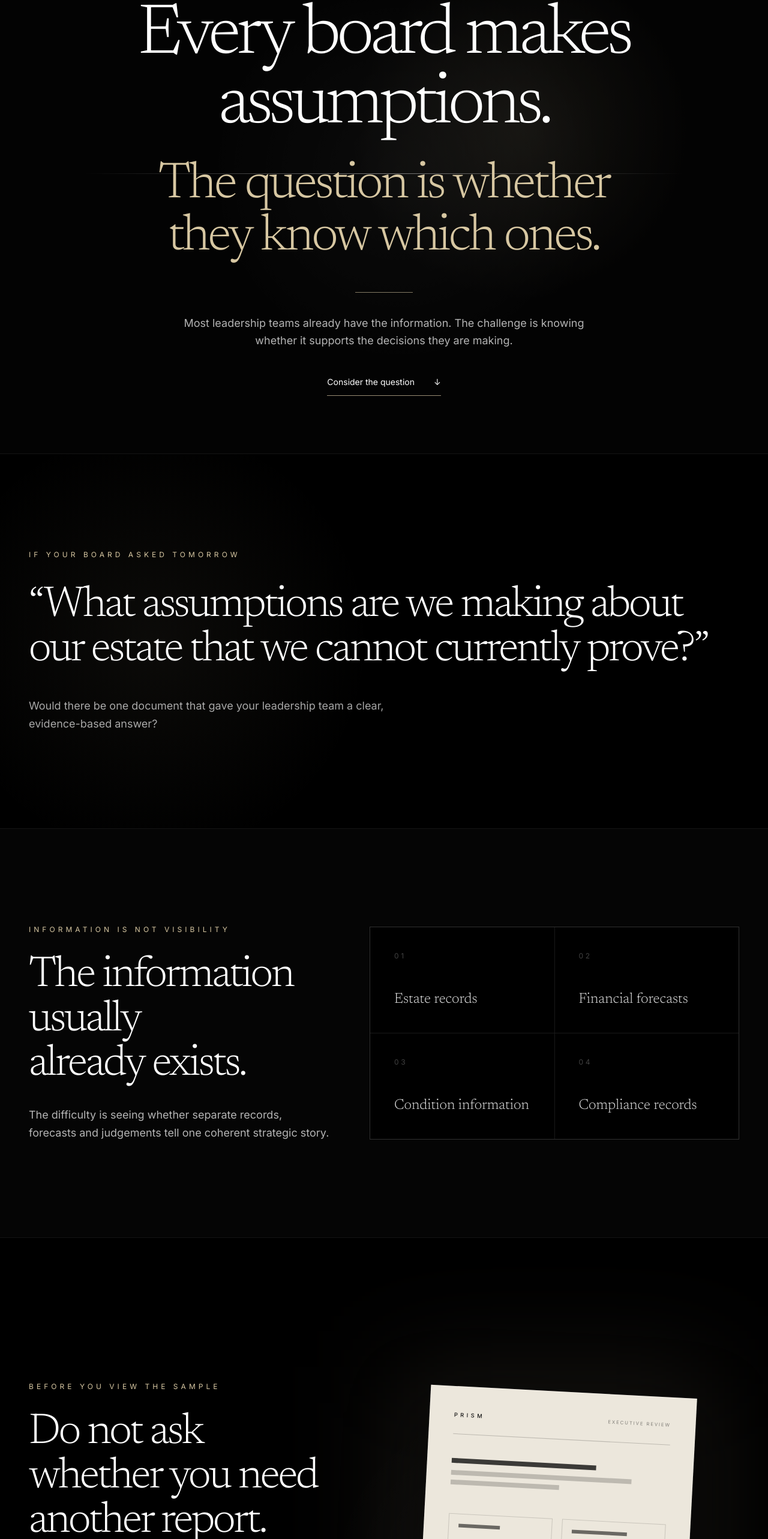
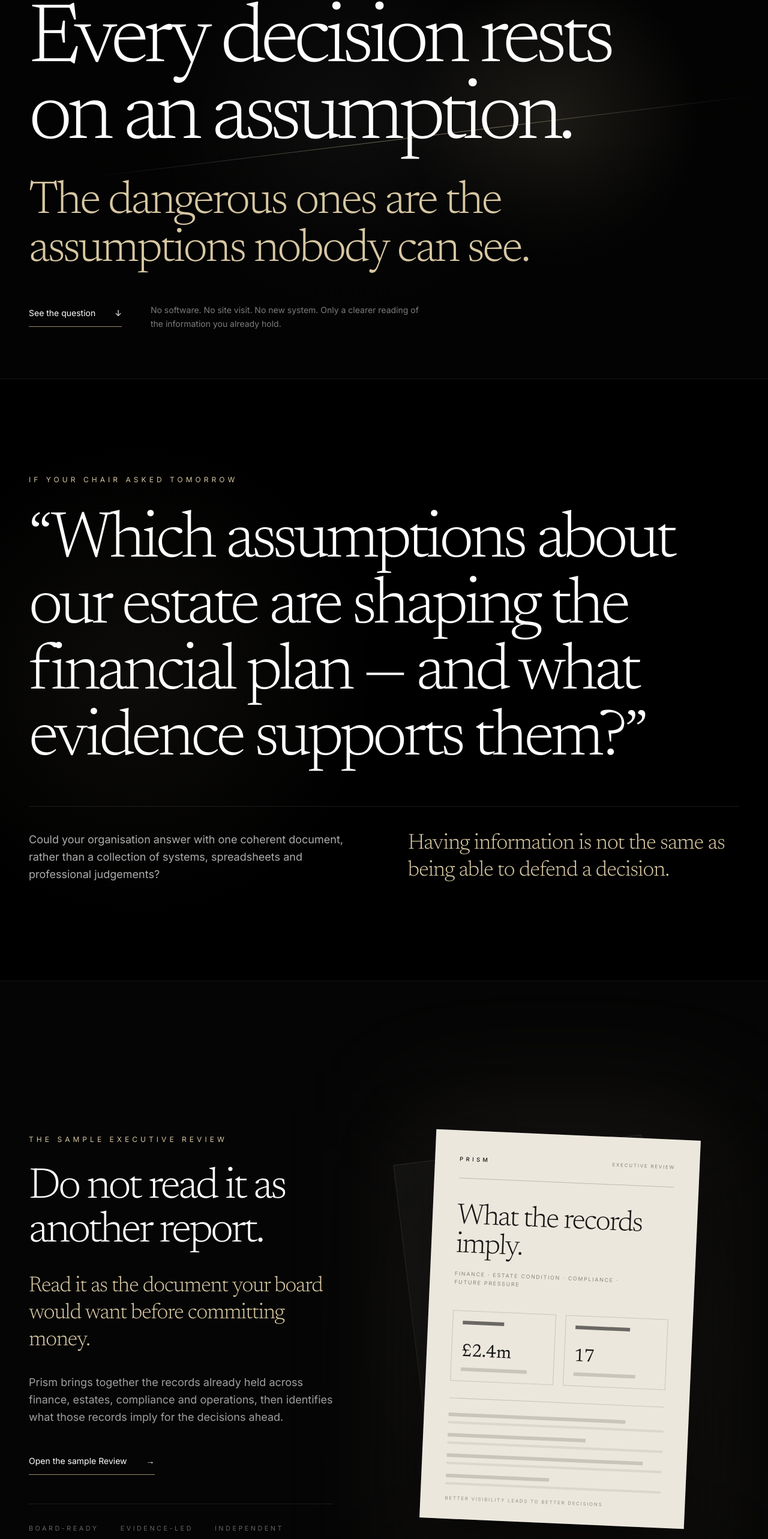
Before and after one commit to Mattsnapxact/prism-website, a Next.js app: page /report in a window 1280 px wide. Shown: the part 178-2744 px from the top of the page at 60% size. Built offline with nearby package versions, Linux system fonts and the light colour scheme.

Commit message:
Refine final report landing experience

```diff
--- a/app/report/page.tsx
+++ b/app/report/page.tsx
@@ -2,152 +2,135 @@ import type { Metadata } from 'next'
 import { ReportLink } from './report-link'
 
 export const metadata: Metadata = {
-  title: 'A Question for Your Board | Prism',
+  title: 'The Assumption Behind the Decision | Prism',
   description:
-    'Would your board be able to identify the assumptions underpinning its estate and financial decisions?',
+    'A question for leadership teams making long-term estate and financial decisions from fragmented information.',
 }
 
 type ReportPageProps = {
   searchParams: Promise<{ source?: string }>
 }
 
-const informationSources = [
-  'Estate records',
-  'Financial forecasts',
-  'Condition information',
-  'Compliance records',
-]
-
 export default async function ReportPage({ searchParams }: ReportPageProps) {
   const { source } = await searchParams
 
   return (
-    <main className="min-h-screen overflow-hidden bg-[#030303] text-[#f4f0e8] selection:bg-[#f4f0e8] selection:text-black">
+    <main className="min-h-screen overflow-hidden bg-[#030303] text-[#f4f0e8] selection:bg-[#d7c7a2] selection:text-black">
       <Header />
 
-      <section className="relative flex min-h-screen items-center overflow-hidden px-6 pb-24 pt-32 md:px-12">
-        <div className="absolute inset-0 opacity-70 [background:radial-gradient(circle_at_68%_42%,rgba(215,199,162,.12),transparent_28%),radial-gradient(circle_at_52%_50%,rgba(255,255,255,.05),transparent_42%)]" />
-        <div className="absolute left-1/2 top-1/2 h-px w-[78vw] -translate-x-1/2 bg-gradient-to-r from-transparent via-white/45 to-transparent shadow-[0_0_40px_rgba(255,255,255,.28)]" />
+      <section className="relative flex min-h-screen items-center overflow-hidden px-6 pb-20 pt-32 md:px-12">
+        <div className="absolute inset-0 [background:radial-gradient(circle_at_72%_46%,rgba(215,199,162,.12),transparent_24%),radial-gradient(circle_at_45%_48%,rgba(255,255,255,.045),transparent_38%)]" />
+        <div className="absolute left-[55%] top-1/2 h-px w-[88vw] -translate-x-1/2 -rotate-[7deg] bg-gradient-to-r from-transparent via-[#d7c7a2]/55 to-transparent shadow-[0_0_42px_rgba(215,199,162,.32)]" />
+        <div className="absolute inset-0 bg-gradient-to-b from-black/10 via-transparent to-[#030303]" />
 
-        <div className="relative mx-auto w-full max-w-[1500px] text-center">
-          <p className="mb-9 text-xs uppercase tracking-[0.48em] text-[#d7c7a2]">
-            One question
+        <div className="relative mx-auto w-full max-w-[1500px]">
+          <p className="mb-10 text-xs uppercase tracking-[0.48em] text-[#d7c7a2]">
+            A question for the board
           </p>
 
-          <h1 className="mx-auto max-w-6xl font-serif text-5xl font-light leading-[0.98] tracking-[-0.055em] text-white text-balance sm:text-7xl lg:text-[7.4rem]">
-            Every board makes assumptions.
+          <h1 className="max-w-6xl font-serif text-[3.7rem] font-light leading-[0.92] tracking-[-0.06em] text-white text-balance sm:text-7xl lg:text-[8.7rem]">
+            Every decision rests on an assumption.
           </h1>
 
-          <p className="mx-auto mt-8 max-w-5xl font-serif text-4xl font-light leading-[1.02] tracking-[-0.045em] text-[#d7c7a2] text-balance sm:text-6xl lg:text-[5.3rem]">
-            The question is whether they know which ones.
+          <p className="mt-9 max-w-4xl font-serif text-3xl font-light leading-[1.04] tracking-[-0.04em] text-[#d7c7a2] text-balance sm:text-5xl lg:text-[4.8rem]">
+            The dangerous ones are the assumptions nobody can see.
           </p>
 
-          <div className="mx-auto mt-12 h-px w-24 bg-[#d7c7a2]/60" />
-
-          <p className="mx-auto mt-9 max-w-2xl text-base leading-relaxed text-white/70 md:text-lg">
-            Most leadership teams already have the information. The challenge is knowing whether it supports the decisions they are making.
-          </p>
-
-          <a
-            href="#question"
-            className="mt-11 inline-flex items-center gap-8 border-b border-[#d7c7a2]/70 pb-3 text-sm text-white transition hover:border-white hover:text-[#d7c7a2]"
-          >
-            Consider the question <span aria-hidden="true">↓</span>
-          </a>
-        </div>
-      </section>
-
-      <section id="question" className="relative border-y border-white/[0.08] bg-black px-6 py-28 md:px-12 md:py-40">
-        <div className="absolute inset-0 opacity-60 [background:radial-gradient(circle_at_20%_50%,rgba(215,199,162,.09),transparent_34%)]" />
-        <div className="relative mx-auto max-w-[1300px]">
-          <p className="mb-10 text-xs uppercase tracking-[0.42em] text-[#d7c7a2]">
-            If your board asked tomorrow
-          </p>
-
-          <blockquote className="max-w-6xl font-serif text-5xl font-light leading-[1.04] tracking-[-0.045em] text-white text-balance md:text-7xl">
-            “What assumptions are we making about our estate that we cannot currently prove?”
-          </blockquote>
-
-          <p className="mt-10 max-w-2xl text-lg leading-relaxed text-white/65">
-            Would there be one document that gave your leadership team a clear, evidence-based answer?
-          </p>
-        </div>
-      </section>
-
-      <section className="relative bg-[#050505] px-6 py-28 md:px-12 md:py-40">
-        <div className="mx-auto grid max-w-[1500px] gap-16 lg:grid-cols-[0.9fr_1.1fr] lg:items-center">
-          <div>
-            <p className="mb-8 text-xs uppercase tracking-[0.42em] text-[#d7c7a2]">
-              Information is not visibility
+          <div className="mt-12 flex flex-col gap-8 sm:flex-row sm:items-center sm:gap-12">
+            <a
+              href="#question"
+              className="inline-flex w-fit items-center gap-8 border-b border-[#d7c7a2]/70 pb-3 text-sm text-white transition hover:border-white hover:text-[#d7c7a2]"
+            >
+              See the question <span aria-hidden="true">↓</span>
+            </a>
+            <p className="max-w-md text-sm leading-relaxed text-white/48">
+              No software. No site visit. No new system. Only a clearer reading of the information you already hold.
             </p>
-            <h2 className="font-serif text-5xl font-light leading-[1.03] tracking-[-0.045em] text-white text-balance md:text-7xl">
-              The information usually already exists.
-            </h2>
-            <p className="mt-8 max-w-xl text-lg leading-relaxed text-white/70">
-              The difficulty is seeing whether separate records, forecasts and judgements tell one coherent strategic story.
-            </p>
-          </div>
-
-          <div className="grid gap-px border border-white/[0.1] bg-white/[0.08] sm:grid-cols-2">
-            {informationSources.map((item, index) => (
-              <div key={item} className="min-h-44 bg-black p-8 md:p-10">
-                <p className="text-xs tracking-[0.3em] text-white/25">0{index + 1}</p>
-                <p className="mt-12 font-serif text-2xl font-light text-white/85">{item}</p>
-              </div>
-            ))}
           </div>
         </div>
       </section>
 
-      <section className="relative overflow-hidden border-y border-white/[0.08] bg-black px-6 py-28 md:px-12 md:py-44">
-        <div className="absolute inset-0 opacity-50 [background:radial-gradient(circle_at_65%_50%,rgba(255,255,255,.07),transparent_32%)]" />
-        <div className="relative mx-auto grid max-w-[1450px] gap-16 lg:grid-cols-[0.9fr_1.1fr] lg:items-center">
+      <section id="question" className="relative flex min-h-[82vh] items-center border-y border-white/[0.08] bg-black px-6 py-28 md:px-12 md:py-40">
+        <div className="absolute inset-0 opacity-60 [background:radial-gradient(circle_at_18%_50%,rgba(215,199,162,.1),transparent_34%)]" />
+        <div className="relative mx-auto w-full max-w-[1350px]">
+          <p className="mb-10 text-xs uppercase tracking-[0.42em] text-[#d7c7a2]">
+            If your Chair asked tomorrow
+          </p>
+
+          <blockquote className="max-w-7xl font-serif text-5xl font-light leading-[1.01] tracking-[-0.05em] text-white text-balance md:text-7xl lg:text-[6.8rem]">
+            “Which assumptions about our estate are shaping the financial plan — and what evidence supports them?”
+          </blockquote>
+
+          <div className="mt-14 grid gap-10 border-t border-white/[0.1] pt-10 md:grid-cols-2 md:gap-20">
+            <p className="max-w-xl text-lg leading-relaxed text-white/68">
+              Could your organisation answer with one coherent document, rather than a collection of systems, spreadsheets and professional judgements?
+            </p>
+            <p className="max-w-xl font-serif text-3xl font-light leading-tight tracking-[-0.025em] text-[#d7c7a2] md:text-4xl">
+              Having information is not the same as being able to defend a decision.
+            </p>
+          </div>
+        </div>
+      </section>
+
+      <section className="relative overflow-hidden bg-[#050505] px-6 py-28 md:px-12 md:py-44">
+        <div className="absolute inset-0 opacity-50 [background:radial-gradient(circle_at_72%_48%,rgba(255,255,255,.07),transparent_30%)]" />
+        <div className="relative mx-auto grid max-w-[1450px] gap-20 lg:grid-cols-[0.92fr_1.08fr] lg:items-center">
           <div>
-            <p className="mb-8 text-xs uppercase tracking-[0.42em] text-[#d7c7a2]">
-              Before you view the sample
+            <p className="mb-9 text-xs uppercase tracking-[0.42em] text-[#d7c7a2]">
+              The sample Executive Review
             </p>
-            <h2 className="font-serif text-5xl font-light leading-[1.03] tracking-[-0.045em] text-white text-balance md:text-7xl">
-              Do not ask whether you need another report.
+
+            <h2 className="font-serif text-5xl font-light leading-[1.02] tracking-[-0.05em] text-white text-balance md:text-7xl">
+              Do not read it as another report.
             </h2>
-            <p className="mt-8 max-w-2xl font-serif text-3xl font-light leading-tight tracking-[-0.025em] text-[#d7c7a2] md:text-4xl">
-              Ask whether your board would make better decisions with the visibility contained within it.
+
+            <p className="mt-8 max-w-2xl font-serif text-3xl font-light leading-tight tracking-[-0.03em] text-[#d7c7a2] md:text-4xl">
+              Read it as the document your board would want before committing money.
+            </p>
+
+            <p className="mt-8 max-w-xl text-lg leading-relaxed text-white/62">
+              Prism brings together the records already held across finance, estates, compliance and operations, then identifies what those records imply for the decisions ahead.
             </p>
 
             <ReportLink
               source={source}
               className="mt-12 inline-flex items-center gap-8 border-b border-[#d7c7a2]/70 pb-3 text-sm text-white transition hover:border-white hover:text-[#d7c7a2]"
             >
-              View the sample Executive Review <span aria-hidden="true">→</span>
+              Open the sample Review <span aria-hidden="true">→</span>
             </ReportLink>
 
-            <div className="mt-12 flex flex-wrap gap-x-9 gap-y-4 border-t border-white/[0.09] pt-8 text-xs uppercase tracking-[0.3em] text-white/38">
-              <span>No software</span>
-              <span>No implementation</span>
-              <span>No site visit</span>
-              <span>No contract</span>
+            <div className="mt-12 flex flex-wrap gap-x-9 gap-y-4 border-t border-white/[0.09] pt-8 text-[0.68rem] uppercase tracking-[0.32em] text-white/38">
+              <span>Board-ready</span>
+              <span>Evidence-led</span>
+              <span>Independent</span>
+              <span>Produced from existing records</span>
             </div>
           </div>
 
-          <ReportPreview />
+          <ReportPreview source={source} />
         </div>
       </section>
 
-      <section className="relative bg-[#030303] px-6 py-28 text-center md:px-12 md:py-44">
-        <div className="mx-auto max-w-5xl">
-          <p className="mb-9 text-xs uppercase tracking-[0.42em] text-[#d7c7a2]">
-            One final question
+      <section className="relative flex min-h-[78vh] items-center border-t border-white/[0.08] bg-black px-6 py-28 md:px-12 md:py-44">
+        <div className="absolute inset-0 opacity-55 [background:radial-gradient(circle_at_50%_35%,rgba(215,199,162,.09),transparent_30%)]" />
+        <div className="relative mx-auto max-w-6xl text-center">
+          <p className="mb-10 text-xs uppercase tracking-[0.42em] text-[#d7c7a2]">
+            The question that remains
           </p>
-          <h2 className="font-serif text-5xl font-light leading-[1.03] tracking-[-0.045em] text-white text-balance md:text-7xl">
-            If your Chair asked for this report next Monday, how long would it take your organisation to produce it?
+
+          <h2 className="font-serif text-5xl font-light leading-[1.01] tracking-[-0.05em] text-white text-balance md:text-7xl lg:text-[6.5rem]">
+            How much of your board’s confidence comes from evidence — and how much comes from assumption?
           </h2>
-          <p className="mx-auto mt-9 max-w-2xl text-lg leading-relaxed text-white/62">
-            If the answer is not obvious, that is precisely why Prism exists.
+
+          <p className="mx-auto mt-10 max-w-2xl text-lg leading-relaxed text-white/58">
+            Prism exists to make that distinction visible before the decision has already been made.
           </p>
+
           <a
             href="mailto:matthew@prismgroup.uk?subject=Executive%20Estate%20Intelligence%20Review"
-            className="mt-11 inline-flex items-center gap-8 border-b border-[#d7c7a2]/70 pb-3 text-sm text-white transition hover:border-white hover:text-[#d7c7a2]"
+            className="mt-12 inline-flex items-center gap-8 border-b border-[#d7c7a2]/70 pb-3 text-sm text-white transition hover:border-white hover:text-[#d7c7a2]"
           >
-            Ask a question about the Review <span aria-hidden="true">→</span>
+            Ask Matthew a question <span aria-hidden="true">→</span>
           </a>
         </div>
       </section>
@@ -188,19 +171,23 @@ function Header() {
   )
 }
 
-function ReportPreview() {
+function ReportPreview({ source }: { source?: string }) {
   return (
-    <div className="relative mx-auto w-full max-w-2xl py-10 lg:py-20">
-      <div className="absolute inset-10 bg-[#d7c7a2]/10 blur-[90px]" />
-      <div className="relative mx-auto aspect-[0.72] w-[72%] rotate-[3deg] border border-white/20 bg-[#ece7dc] p-7 text-[#161616] shadow-[0_45px_120px_rgba(0,0,0,.75)] transition duration-700 hover:rotate-0 sm:p-10">
+    <ReportLink source={source} className="group relative mx-auto block w-full max-w-2xl py-10 lg:py-20" label="Open the sample Executive Review">
+      <div className="absolute inset-10 bg-[#d7c7a2]/10 blur-[100px] transition duration-700 group-hover:bg-[#d7c7a2]/16" />
+      <div className="absolute left-[9%] top-[12%] aspect-[0.72] w-[70%] -rotate-[7deg] border border-white/10 bg-white/[0.035]" />
+      <div className="relative mx-auto aspect-[0.72] w-[74%] rotate-[2.5deg] border border-white/20 bg-[#ece7dc] p-7 text-[#161616] shadow-[0_55px_140px_rgba(0,0,0,.8)] transition duration-700 group-hover:rotate-0 group-hover:scale-[1.015] sm:p-10">
         <div className="flex items-start justify-between border-b border-black/20 pb-6">
           <span className="text-[0.58rem] font-medium tracking-[0.48em]">PRISM</span>
           <span className="text-[0.48rem] uppercase tracking-[0.25em] text-black/45">Executive Review</span>
         </div>
-        <div className="mt-10 h-2 w-2/3 bg-black/75" />
-        <div className="mt-3 h-2 w-5/6 bg-black/20" />
-        <div className="mt-2 h-2 w-1/2 bg-black/20" />
-        <div className="mt-12 grid grid-cols-2 gap-4">
+        <p className="mt-10 font-serif text-3xl font-light leading-none tracking-[-0.04em] sm:text-5xl">
+          What the records imply.
+        </p>
+        <p className="mt-4 max-w-[80%] text-[0.55rem] uppercase leading-relaxed tracking-[0.2em] text-black/42">
+          Finance · Estate condition · Compliance · Future pressure
+        </p>
+        <div className="mt-10 grid grid-cols-2 gap-4">
           <div className="border border-black/15 p-4">
             <div className="h-1.5 w-1/2 bg-black/55" />
             <div className="mt-7 font-serif text-3xl">£2.4m</div>
@@ -224,6 +211,9 @@ function ReportPreview() {
           Better visibility leads to better decisions
         </p>
       </div>
-    </div>
+      <p className="mt-8 text-center text-xs uppercase tracking-[0.32em] text-white/35 transition group-hover:text-[#d7c7a2]">
+        Open the sample Review →
+      </p>
+    </ReportLink>
   )
 }
```
